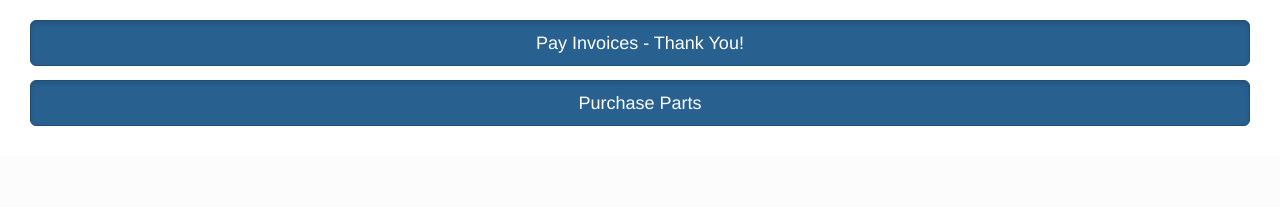
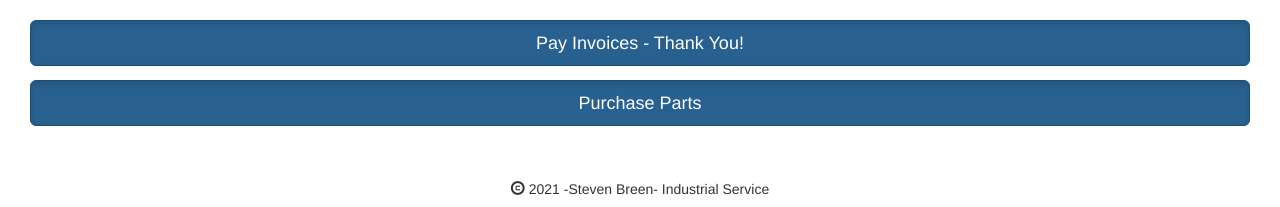
Before and after one commit to beansrosewood/stevenbreen_site, a PHP site: page / in a window 1280 px wide. Shown: the part 1351-1558 px from the top of the page. Before the commit the page ends 1477 px from the top, so only its background shows below. Run offline with PHP 8.4, Linux system fonts and the light colour scheme.

Commit message:
Update site.css

```diff
--- a/site.css
+++ b/site.css
@@ -165,9 +165,7 @@
 .content {
   padding: 16px;
 }
-.bottom {
-    position: fixed;
-}
+
 .sticky {
   position: fixed;
   top: 0;
```
